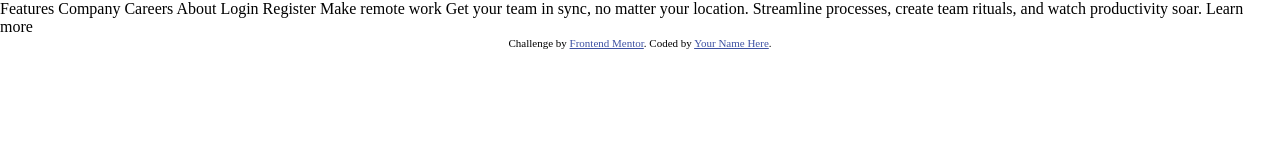
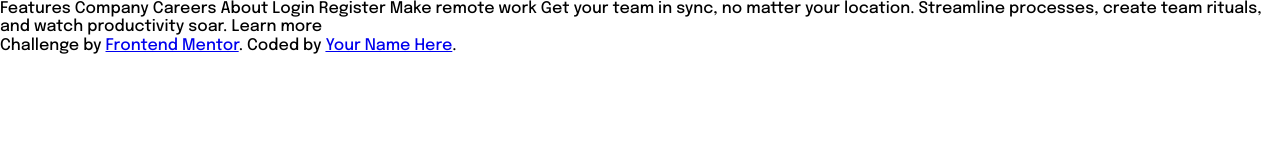
Before and after one commit to EyadOmar/intro-section-with-intermediate--nav, a plain HTML site: page index.html in a window 1280 px wide. Drawn offline with Linux system fonts and the light colour scheme.

Commit message:
Added Epilogue font from google fonts

```diff
--- a/css/style.css
+++ b/css/style.css
@@ -0,0 +1,3 @@
+body {
+  font-family: "Epilogue", sans-serif;
+}
--- /dev/null
+++ b/css/utils.css
@@ -0,0 +1,7 @@
+.attribution {
+  font-size: 11px;
+  text-align: center;
+}
+.attribution a {
+  color: hsl(228, 45%, 44%);
+}
--- a/index.html
+++ b/index.html
@@ -11,18 +11,14 @@
       href="./images/favicon-32x32.png"
     />
     <title>Frontend Mentor | Intro section with dropdown navigation</title>
+    <link rel="preconnect" href="https://fonts.googleapis.com" />
+    <link rel="preconnect" href="https://fonts.gstatic.com" crossorigin />
+    <link
+      href="https://fonts.googleapis.com/css2?family=Epilogue:wght@500;700&display=swap"
+      rel="stylesheet"
+    />
     <link rel="stylesheet" href="./css/normalize.css" />
     <link rel="stylesheet" href="./css/style.css" />
-    <!-- Feel free to remove these styles or customise in your own stylesheet 👍 -->
-    <style>
-      .attribution {
-        font-size: 11px;
-        text-align: center;
-      }
-      .attribution a {
-        color: hsl(228, 45%, 44%);
-      }
-    </style>
   </head>
   <body>
     Features Company Careers About Login Register Make remote work Get your team
```
